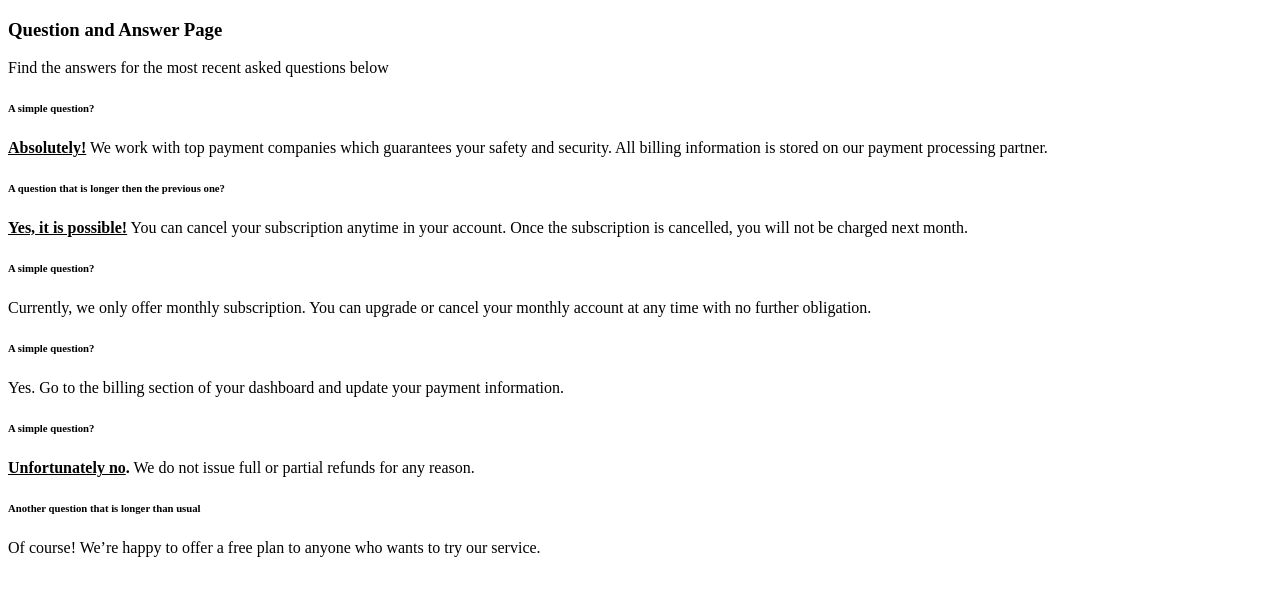
After one commit to wanghaox2020/MiniBlog, a PHP site: page /question.php in a window 1280 px wide. The commit adds this page. Shown: the top 596 px of the page. Run offline with PHP 8.4, Linux system fonts and the light colour scheme.

Commit message:
create question.php still in progress

```diff
--- /dev/null
+++ b/question.php
@@ -0,0 +1,74 @@
+<!doctype html>
+<html lang="en">
+
+  </head>
+
+
+<!--Section: FAQ-->
+<section>
+  <h3 class="text-center mb-8 pb-2 text-primary fw-bold">Question and Answer Page</h3>
+  <p class="text-center mb-5">
+    Find the answers for the most recent asked questions below
+  </p>
+
+  <div class="row">
+    <div class="col-md-6 col-lg-4 mb-4">
+      <h6 class="mb-3 text-primary"><i class="far fa-paper-plane text-primary pe-2"></i> A simple
+        question?</h6>
+      <p>
+        <strong><u>Absolutely!</u></strong> We work with top payment companies which guarantees
+        your
+        safety and
+        security. All billing information is stored on our payment processing partner.
+      </p>
+    </div>
+
+    <div class="col-md-6 col-lg-4 mb-4">
+      <h6 class="mb-3 text-primary"><i class="fas fa-pen-alt text-primary pe-2"></i> A question
+        that
+        is longer then the previous one?</h6>
+      <p>
+        <strong><u>Yes, it is possible!</u></strong> You can cancel your subscription anytime in
+        your
+        account. Once the subscription is
+        cancelled, you will not be charged next month.
+      </p>
+    </div>
+
+    <div class="col-md-6 col-lg-4 mb-4">
+      <h6 class="mb-3 text-primary"><i class="fas fa-user text-primary pe-2"></i> A simple
+        question?
+      </h6>
+      <p>
+        Currently, we only offer monthly subscription. You can upgrade or cancel your monthly
+        account at any time with no further obligation.
+      </p>
+    </div>
+
+    <div class="col-md-6 col-lg-4 mb-4">
+      <h6 class="mb-3 text-primary"><i class="fas fa-rocket text-primary pe-2"></i> A simple
+        question?
+      </h6>
+      <p>
+        Yes. Go to the billing section of your dashboard and update your payment information.
+      </p>
+    </div>
+
+    <div class="col-md-6 col-lg-4 mb-4">
+      <h6 class="mb-3 text-primary"><i class="fas fa-home text-primary pe-2"></i> A simple
+        question?
+      </h6>
+      <p><strong><u>Unfortunately no</u>.</strong> We do not issue full or partial refunds for any
+        reason.</p>
+    </div>
+
+    <div class="col-md-6 col-lg-4 mb-4">
+      <h6 class="mb-3 text-primary"><i class="fas fa-book-open text-primary pe-2"></i> Another
+        question that is longer than usual</h6>
+      <p>
+        Of course! We’re happy to offer a free plan to anyone who wants to try our service.
+      </p>
+    </div>
+  </div>
+</section>
+<!--Section: FAQ-->
```
Also changed, not shown: index.php (+7 -0 lines).
